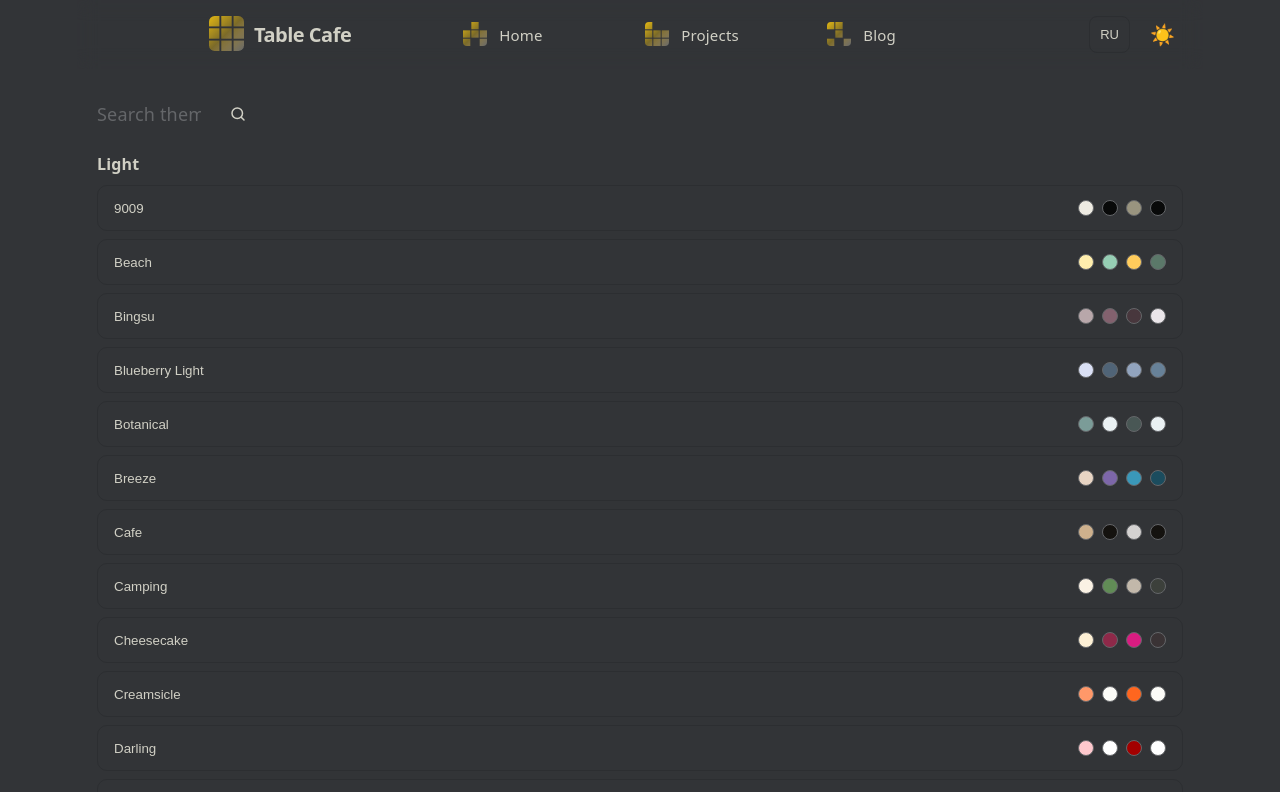
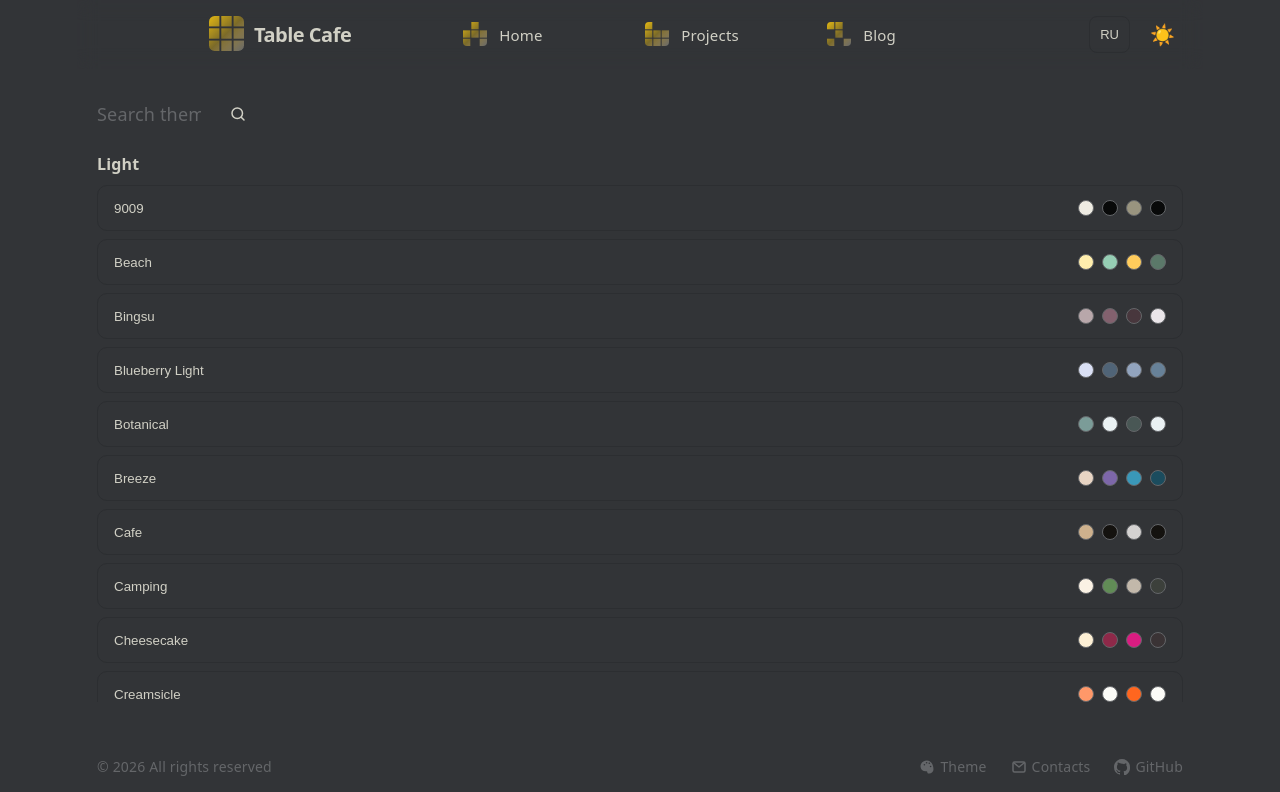
Before and after one commit to stdAlexTikhonov/my-new-app, a React (Vite) app: page /my-new-app/theme in a window 1280 px wide. Shown: the top 792 px of the page. Built offline with nearby package versions, Linux system fonts and the light colour scheme.

Commit message:
fix(TASK-18): added container

```diff
--- /dev/null
+++ b/src/components/RootLayout/RootLayout.module.scss
@@ -0,0 +1,13 @@
+.layout {
+  height: 100%;
+  min-height: 0;
+  display: flex;
+  flex-direction: column;
+}
+
+.content {
+  flex: 1;
+  min-height: 0;
+  display: flex;
+  flex-direction: column;
+}
--- a/src/components/RootLayout/RootLayout.tsx
+++ b/src/components/RootLayout/RootLayout.tsx
@@ -1,13 +1,18 @@
 import { ThemeProvider } from "@/context";
 import { Header, Footer } from "@/components";
 import { Outlet } from "react-router";
+import styles from "./RootLayout.module.scss";
 
 export const RootLayout = () => {
   return (
     <ThemeProvider>
-      <Header />
-      <Outlet />
-      <Footer />
+      <div className={styles.layout}>
+        <Header />
+        <div className={styles.content}>
+          <Outlet />
+        </div>
+        <Footer />
+      </div>
     </ThemeProvider>
   );
 };
--- a/src/index.css
+++ b/src/index.css
@@ -45,6 +45,7 @@
 
 html,
 body {
+  height: 100%;
   min-height: 100%;
   background: var(--bg-color);
   color: var(--text-color);
@@ -61,9 +62,9 @@ body {
 #root {
   width: 1126px;
   max-width: 100%;
+  height: 100svh;
   margin: 0 auto;
   text-align: center;
-  min-height: 100svh;
   display: flex;
   flex-direction: column;
   box-sizing: border-box;
--- a/src/pages/ThemePage/ThemePage.module.scss
+++ b/src/pages/ThemePage/ThemePage.module.scss
@@ -1,7 +1,9 @@
 .page {
   display: flex;
+  flex: 1;
   flex-direction: column;
   gap: 16px;
+  min-height: 0;
   padding: 32px 20px;
   text-align: left;
 }
@@ -49,6 +51,18 @@
 .searchIconSvg {
   width: 18px;
   height: 18px;
+}
+
+.listWrapper {
+  flex: 1;
+  min-height: 0;
+  overflow: auto;
+  scrollbar-width: none;
+  -ms-overflow-style: none;
+}
+
+.listWrapper::-webkit-scrollbar {
+  display: none;
 }
 
 .list {
--- a/src/pages/ThemePage/ThemePage.tsx
+++ b/src/pages/ThemePage/ThemePage.tsx
@@ -69,7 +69,7 @@ export const ThemePage = () => {
           </svg>
         </span>
       </label>
-
+      <div className={styles.listWrapper}>
         <div className={styles.list}>
           {lightThemeNames.length === 0 && darkThemeNames.length === 0 ? (
             <p className={styles.empty}>{t("themePage.empty")}</p>
@@ -163,6 +163,7 @@ export const ThemePage = () => {
             </>
           )}
         </div>
+      </div>
     </main>
   );
 };
```
Lines whose indentation alone changed are shown as unchanged.
